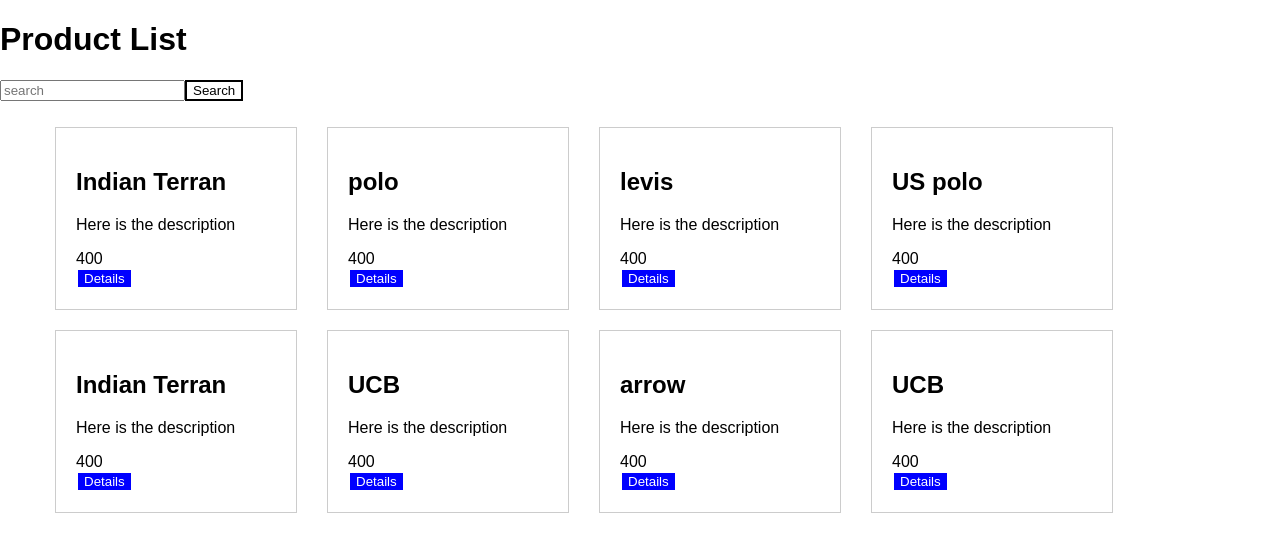
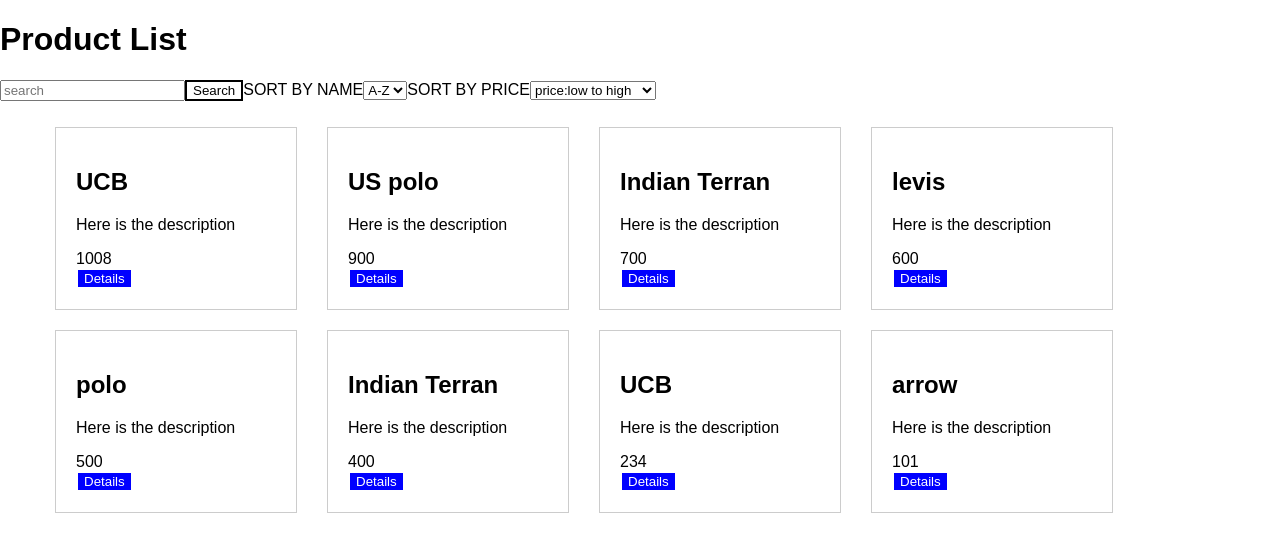
Before and after one commit to newtonflash/react-todo-scrach, a React app: page / in a window 1280 px wide. Shown: the top 552 px of the page. Built offline with nearby package versions, Linux system fonts and the light colour scheme.

Commit message:
feature sort by name and price

```diff
--- a/public/products.json
+++ b/public/products.json
@@ -14,7 +14,7 @@
       "image": "",
       "name": "polo",
       "category": "shirt",
-      "price": "400",
+      "price": "500",
       "availableQuantity": 4,
       "desc": "Here is the description"
     },
@@ -23,7 +23,7 @@
       "image": "",
       "name": "levis",
       "category": "shirt",
-      "price": 400,
+      "price": 600,
       "availableQuantity": 4,
       "desc": "Here is the description"
     },
@@ -32,7 +32,7 @@
       "image": "",
       "name": "US polo",
       "category": "shirt",
-      "price": 400,
+      "price": 900,
       "availableQuantity": 4,
       "desc": "Here is the description"
     },
@@ -41,7 +41,7 @@
       "image": "",
       "name": "Indian Terran",
       "category": "shirt",
-      "price": 400,
+      "price": 700,
       "availableQuantity": 4,
       "desc": "Here is the description"
     },
@@ -50,7 +50,7 @@
       "image": "",
       "name": "UCB",
       "category": "shirt",
-      "price": 400,
+      "price": 234,
       "availableQuantity": 4,
       "desc": "Here is the description"
     },
@@ -59,7 +59,7 @@
       "image": "",
       "name": "arrow",
       "category": "shirt",
-      "price": 400,
+      "price": 101,
       "availableQuantity": 4,
       "desc": "Here is the description"
     },
@@ -68,7 +68,7 @@
       "image": "",
       "name": "UCB",
       "category": "shirt",
-      "price": 400,
+      "price": 1008,
       "availableQuantity": 4,
       "desc": "Here is the description"
     }
--- a/src/actions/actions.js
+++ b/src/actions/actions.js
@@ -10,6 +10,13 @@
     return {
         type: "SEARCH",
         data : searchString
+    }
+};
+
+const sortAction = (sortBy) => {
+    return {
+        type: "SORT",
+        data : sortBy
     }
 };
 
@@ -32,6 +39,12 @@
         return (dispatch) => {
             dispatch(searchAction(string));
         }
+    },
+
+    sort : (string)=> {
+        return (dispatch) => {
+            dispatch(sortAction(string));
+        }
     }
 
 };
--- /dev/null
+++ b/src/components/customDropdown.js
@@ -0,0 +1,31 @@
+import React, { Component, Fragment } from 'react';
+
+
+
+class CustomDropdown extends Component {
+
+    constructor(props){
+        super(props);
+
+    }
+
+
+    handleFilterOptions(e) {
+        var val = e.target.value;
+        this.props.sortEventHandler(val)
+    }
+
+    render() {
+
+        return (
+            <Fragment>
+                <span>{this.props.labelText}</span>
+                <select onChange={this.handleFilterOptions.bind(this)}>
+                    {this.props.options.map((option, i) => <option key= {i} value={option}>{option}</option>)}
+                </select>
+            </Fragment>
+        );
+    }
+}
+
+export default CustomDropdown;
--- a/src/containers/App.js
+++ b/src/containers/App.js
@@ -2,6 +2,7 @@
 import './App.css';
 import Search from '../components/search';
 import Product from '../components/product';
+import CustomDropdown from "../components/customDropdown"
 import {connect} from 'react-redux';
 
 import PLPAction from '../actions/actions';
@@ -13,6 +14,7 @@
     constructor(props){
         super(props);
         this.searchEventHandler = this.searchEventHandler.bind(this);
+        this.sortEventHandler = this.sortEventHandler.bind(this);
     }
 
     componentDidMount(){
@@ -23,6 +25,10 @@
 
     searchEventHandler(searchKey){
         this.props.dispatch(PLPAction.search(searchKey));
+    }
+
+    sortEventHandler(sortBy){
+        this.props.dispatch(PLPAction.sort(sortBy));
     }
 
   render() {
@@ -41,9 +47,31 @@
                   });
           }
       };*/
+      function compare(a,b) {
+        if (a.name < b.name)
+          return -1;
+        if (a.name > b.name)
+          return 1;
+        return 0;
+      }
 
       const getProductList = () => {
-          return this.props.products.map((item, index) => {
+        let productList = this.props.products;
+
+            if(this.props.sortBy === "A-Z"){
+                productList.sort(function(a,b) {return (a.name.toLowerCase() > b.name.toLowerCase()) ? 1 : ((b.name.toLowerCase() > a.name.toLowerCase()) ? -1 : 0);})
+            }
+           else if(this.props.sortBy === "Z-A"){
+                productList.sort(function(a,b) {return (a.name.toLowerCase() > b.name.toLowerCase()) ? -1 : ((b.name.toLowerCase() > a.name.toLowerCase()) ? 1 : 0);})
+            }
+            else if(this.props.sortBy === "price:low to high"){
+                productList.sort(function(a,b) {return (a.price > b.price) ? 1 : ((b.price > a.price) ? -1 : 0);})
+            }
+            else{
+                productList.sort(function(a,b) {return (a.price > b.price) ? -1 : ((b.price > a.price) ? 1 : 0);})
+            }
+
+          return productList.map((item, index) => {
             return (<Product key={index} data={item} ></Product>);
           });
       };
@@ -53,6 +81,8 @@
       <div className="App">
         <h1>Product List</h1>
           <Search searchEventHandler={this.searchEventHandler}></Search>
+          <CustomDropdown labelText="SORT BY NAME" sortEventHandler={this.sortEventHandler} options={["A-Z","Z-A"]}/>
+          <CustomDropdown labelText="SORT BY PRICE" sortEventHandler={this.sortEventHandler} options={["price:low to high","price : high to low"]}/>
           <ul>
               {getProductList()}
           </ul>
@@ -65,7 +95,8 @@
 const convertStateToProps = (state) => {
     return {
         products : searchSelector(state),
-        searchString : state.searchString
+        searchString : state.searchString,
+        sortBy : state.sortBy
     }
 };
 
--- a/src/reducers/reducers.js
+++ b/src/reducers/reducers.js
@@ -1,6 +1,7 @@
 let initialState = {
     products: [],
-    searchString: ""
+    searchString: "",
+    sortBy : "A-Z"
 };
 
 const ProductListReducer = (state = initialState , action) => {
@@ -11,6 +12,9 @@
 
             return Object.assign({}, state, action.data);
 
+        case "SORT":
+
+            return Object.assign({}, state, {sortBy : action.data});
         //case "LOAD_PRODUCTS_INFORMATION":
           //  return {}
 
```
